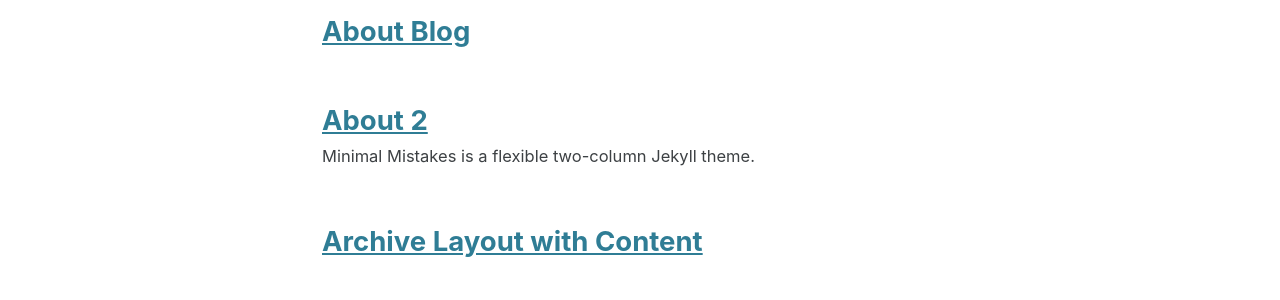
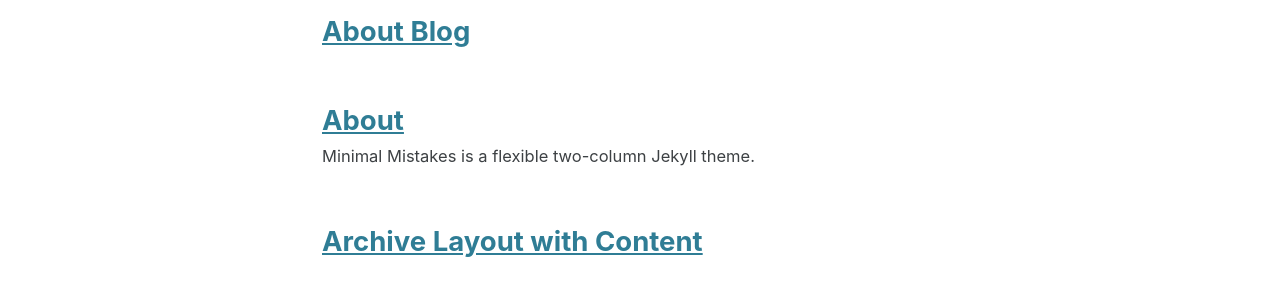
Before and after one commit to ritayadav/myblog, a Jekyll site: the page built from _pages/page-archive.html, in a window 1280 px wide and 900 px high. Shown: the part 285-585 px from the top of the window. Built offline with Jekyll 4.4.1, drawn with Linux system fonts in a browser that asks for light colours; cached includes are drawn as plain includes; nearby versions of some CDN libraries.

```diff
--- a/_pages/about2.md
+++ b/_pages/about2.md
@@ -1,6 +1,6 @@
 ---
-permalink: /about2/
-title: "About 2"
+permalink: /aboutnew/
+title: "About"
 excerpt: "Minimal Mistakes is a flexible two-column Jekyll theme."
 layouts_gallery:
   - url: /assets/images/mm-layout-splash.png
```
